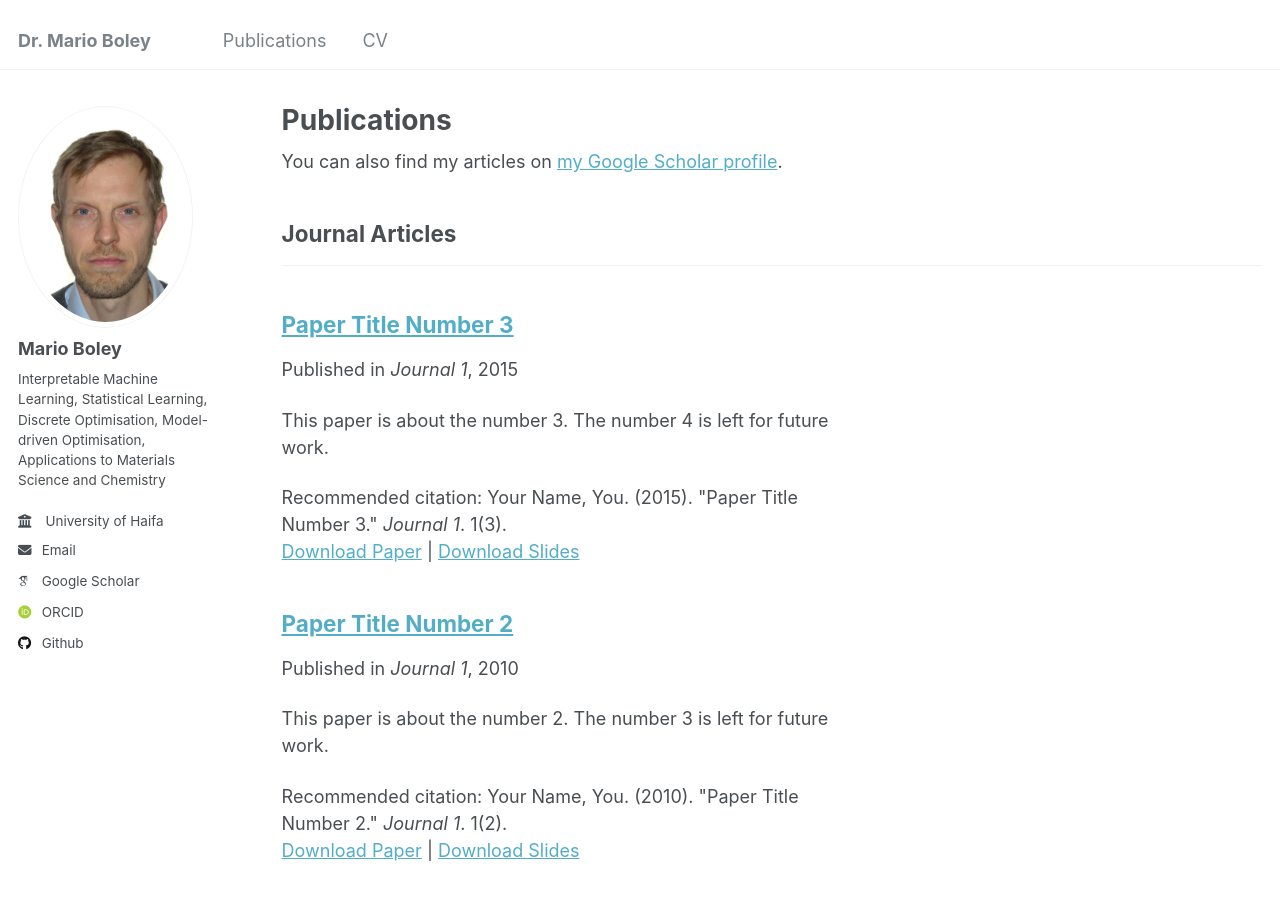
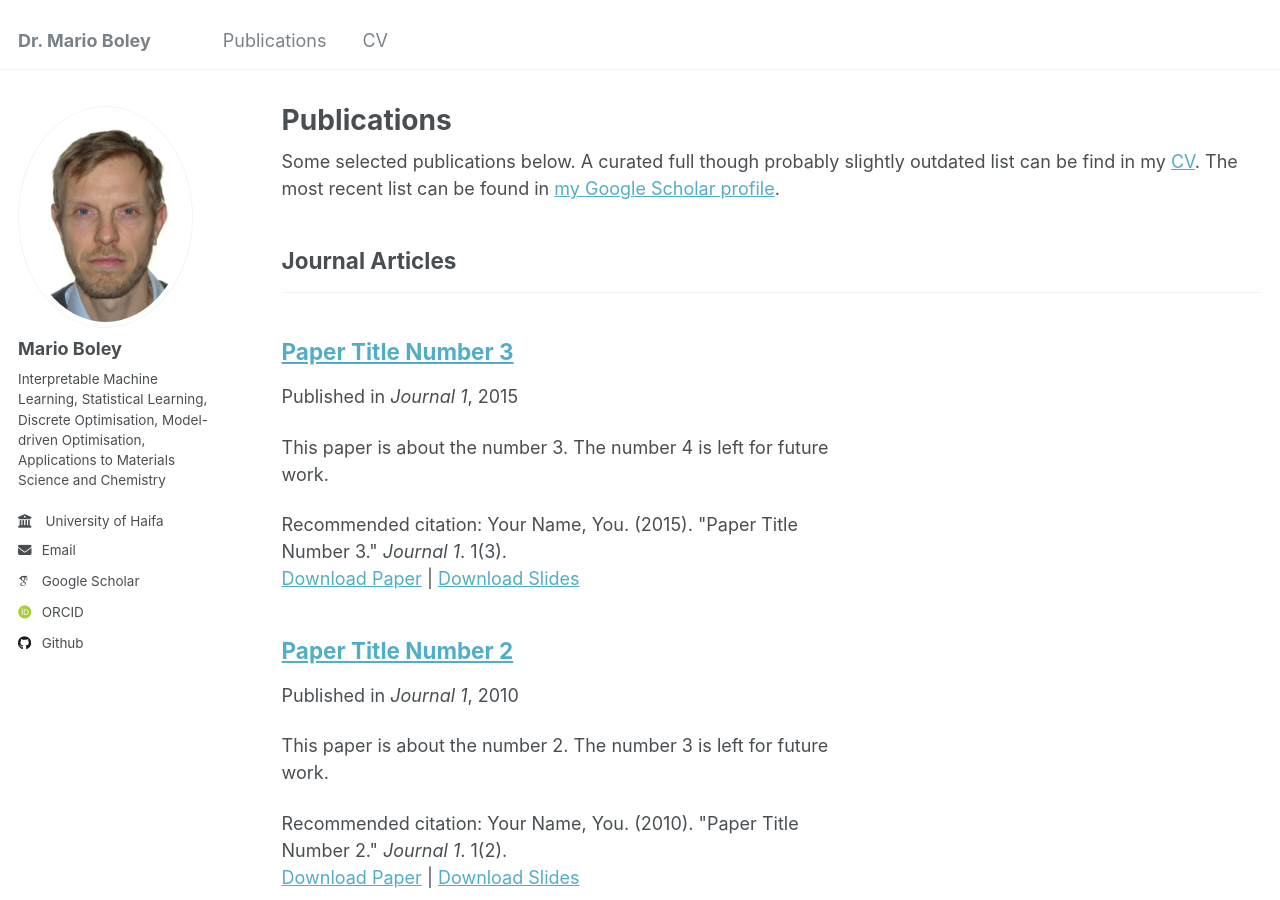
Before and after one commit to marioboley/marioboley.github.io, a Jekyll site: the page built from _pages/publications.html, in a window 1280 px wide and 900 px high. Built offline with Jekyll 4.4.1, drawn with Linux system fonts in a browser that asks for light colours; some web fonts are replaced.

Commit message:
Update publications.html

```diff
--- a/_pages/publications.html
+++ b/_pages/publications.html
@@ -6,7 +6,8 @@ author_profile: true
 ---
 
 {% if site.author.googlescholar %}
-  <div class="wordwrap">You can also find my articles on <a href="{{site.author.googlescholar}}">my Google Scholar profile</a>.</div>
+  <div class="wordwrap">Some selected publications below. A curated full though probably slightly outdated list can be find in my <a href="/files/pubs_with_cv.pdf">CV</a>.
+    The most recent list can be found in <a href="{{site.author.googlescholar}}">my Google Scholar profile</a>.</div>
 {% endif %}
 
 {% include base_path %}
```
